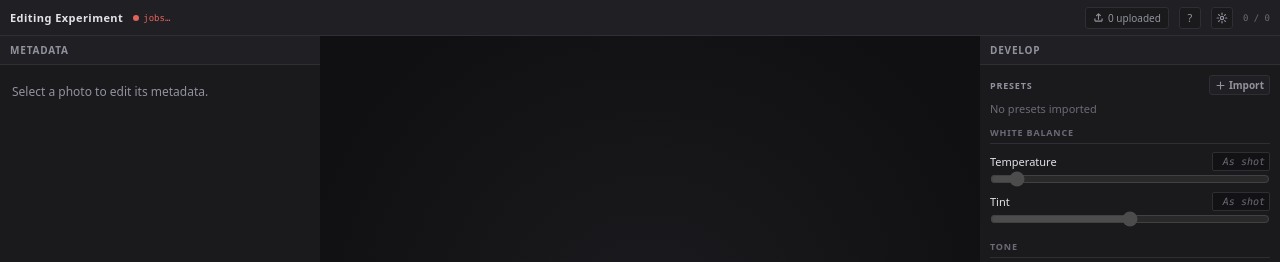
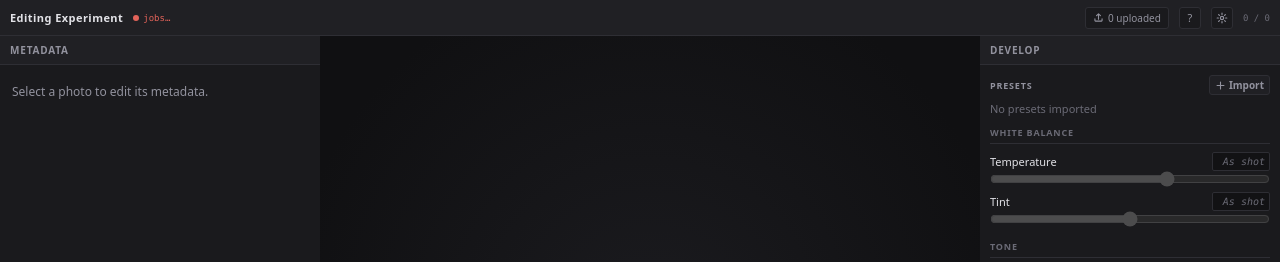
Before and after one commit to filipkauffeldt/editing-experiment, a React (Vite) app in the folder apps/desktop/: page / in a window 1280 px wide. Shown: the top 262 px of the page. Built offline with nearby package versions, Linux system fonts and the light colour scheme.

Commit message:
Use a mired temperature scale with an as-shot thumb

```diff
--- a/apps/desktop/src/renderer/components/DevelopPanel.tsx
+++ b/apps/desktop/src/renderer/components/DevelopPanel.tsx
@@ -1,5 +1,6 @@
 import { SLIDER_SPECS, type SliderParam } from '@ee/contracts';
 import { activePhoto, paramsForPhoto } from '../store';
+import { asShotTrackPosition, temperatureToTrack, trackToTemperature } from '../temperature-scale';
 import { useAppState, useAppStore } from '../store-context';
 import { CloseIcon, PlusIcon } from './icons';
 import { Panel } from './Panel';
@@ -42,7 +43,12 @@ function Slider({ name }: { name: SliderParam }) {
   const spec = SLIDER_SPECS[name];
   const raw = params[name];
   const asShot = spec.neutral === null && raw === undefined;
-  const position = raw ?? (name === 'Temperature' ? 5500 : 0);
+  const isTemperature = name === 'Temperature';
+  const position = isTemperature
+    ? raw === undefined
+      ? asShotTrackPosition()
+      : temperatureToTrack(raw)
+    : (raw ?? 0);
 
   return (
     <div
@@ -75,12 +81,19 @@ function Slider({ name }: { name: SliderParam }) {
         className={styles.range}
         type="range"
         aria-label={LABELS[name]}
-        min={spec.min}
-        max={spec.max}
-        step={spec.step}
+        min={isTemperature ? 0 : spec.min}
+        max={isTemperature ? 1000 : spec.max}
+        step={isTemperature ? 1 : spec.step}
         value={position}
         disabled={!photo}
-        onChange={(event) => store.setSlider(name, Number(event.target.value))}
+        onChange={(event) =>
+          store.setSlider(
+            name,
+            isTemperature
+              ? trackToTemperature(Number(event.target.value))
+              : Number(event.target.value),
+          )
+        }
         onDoubleClick={() => store.resetSlider(name)}
       />
     </div>
--- /dev/null
+++ b/apps/desktop/src/renderer/temperature-scale.ts
@@ -0,0 +1,31 @@
+/**
+ * Lightroom-style white balance scale. The track is linear in mired
+ * (1e6 / Kelvin), not Kelvin, so the useful 2 000–10 000 K range gets most of
+ * the width while 10 000–50 000 K is compressed at the right end.
+ */
+export const AS_SHOT_TEMPERATURE = 5200;
+
+const MIN_MIRED = 20; // 50 000 K
+const MAX_MIRED = 500; // 2 000 K
+const TRACK_STEPS = 1000;
+
+const clamp = (value: number, min: number, max: number): number =>
+  Math.max(min, Math.min(max, value));
+
+/** Kelvin → slider position, 0 (2 000 K) .. 1000 (50 000 K). */
+export function temperatureToTrack(kelvin: number): number {
+  const mired = clamp(1_000_000 / kelvin, MIN_MIRED, MAX_MIRED);
+  return Math.round(((MAX_MIRED - mired) / (MAX_MIRED - MIN_MIRED)) * TRACK_STEPS);
+}
+
+/** Slider position → Kelvin, clamped to the contract's 2 000..50 000 K. */
+export function trackToTemperature(position: number): number {
+  const ratio = clamp(position, 0, TRACK_STEPS) / TRACK_STEPS;
+  const mired = MAX_MIRED - ratio * (MAX_MIRED - MIN_MIRED);
+  return Math.round(1_000_000 / mired);
+}
+
+/** Track position used when the develop params do not set a temperature. */
+export function asShotTrackPosition(): number {
+  return temperatureToTrack(AS_SHOT_TEMPERATURE);
+}
```
Also changed, not shown: 1 other file (tests, documents, lock files or other folders).
